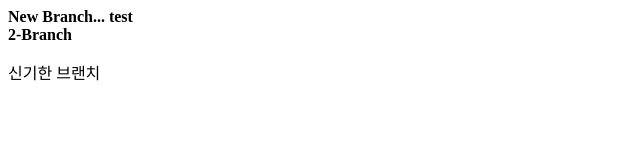
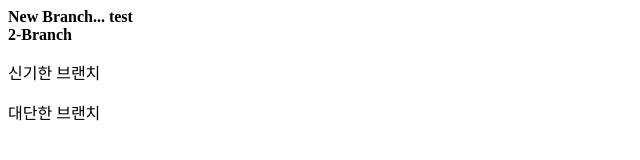
Before and after one commit to jusubkim/OSGEO_FOSS, a plain HTML site: page index.html in a window 1280 px wide. Shown: the whole page, without its empty margins (0-640 px from the left). Drawn offline with Linux system fonts and the light colour scheme.

Commit message:
Update index.html

```diff
--- a/index.html
+++ b/index.html
@@ -8,5 +8,6 @@
 		<b>2-Branch</b>
 		<br/>
 		<p>신기한 브랜치</p>
+		<p>대단한 브랜치</p>
 	</body>
 </html>
```
